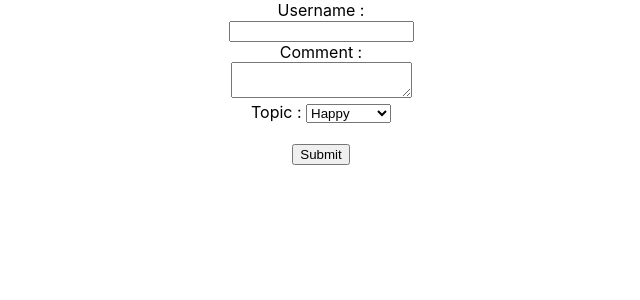
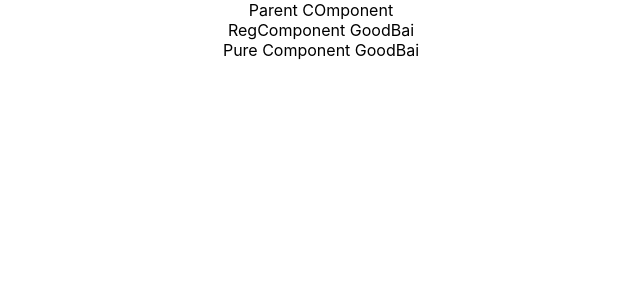
Before and after one commit to EstherHui/my-app, a React (Create React App) app in the folder form-demo/: page / in a window 1280 px wide. Shown: the top 300 px of the page, without its empty margins (319-959 px from the left). Built offline with nearby package versions, Linux system fonts and the light colour scheme.

Commit message:
Lifecycle

```diff
--- a/form-demo/src/App.js
+++ b/form-demo/src/App.js
@@ -1,11 +1,14 @@
 import './App.css';
-import Form from './Form'
+import Form from './component/Form'
+import ParentComp from './component/ParentComp';
+import PureComp from './component/PureComp';
 
 function App() {
   return (
     <div className="App">
 
-      <Form />
+      {/* <Form /> */}
+      <ParentComp />
 
     </div>
   );
--- /dev/null
+++ b/form-demo/src/component/ParentComp.js
@@ -0,0 +1,34 @@
+import React, { Component } from 'react'
+import PureComp from './PureComp'
+import RegComp from './RegComp'
+
+class ParentComp extends Component {
+
+    constructor(props) {
+      super(props)
+
+      this.state = {
+         name : 'GoodBai'
+      }
+    }
+
+    componentDidMount(){
+        setInterval(()  => {
+            this.setState({
+                name:'GoodBai'
+            })
+        },2000)
+    }
+
+  render() {
+    return (
+      <div>
+          Parent COmponent
+        <RegComp name={this.state.name}></RegComp>
+        <PureComp name={this.state.name}></PureComp>
+      </div>
+    )
+  }
+}
+
+export default ParentComp
--- /dev/null
+++ b/form-demo/src/component/PureComp.js
@@ -0,0 +1,14 @@
+//use rpce to create pure component
+import React, { PureComponent } from 'react'
+
+class PureComp extends PureComponent {
+  render() {
+    return (
+      <div>
+        Pure Component {this.props.name}
+      </div>
+    )
+  }
+}
+
+export default PureComp
--- /dev/null
+++ b/form-demo/src/component/RegComp.js
@@ -0,0 +1,13 @@
+import React, { Component } from 'react'
+
+class RegComp extends Component {
+  render() {
+    return (
+      <div>
+       RegComponent {this.props.name}
+      </div>
+    )
+  }
+}
+
+export default RegComp
```
Also changed, not shown: form-demo/src/component/Form.js (renamed from form-demo/src/Form.js).
